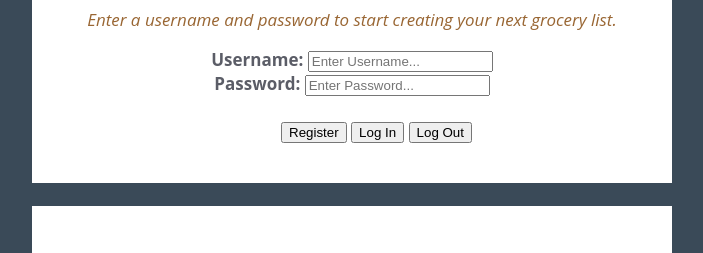
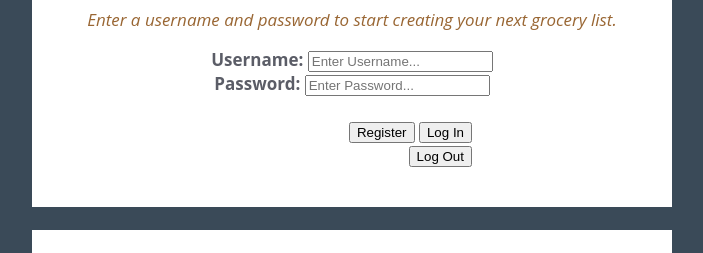
Before and after one commit to mlscandinaro/comp20final, a website: page index.html in a window 1280 px wide. Shown: the part 463-716 px from the top of the page, without its empty margins (288-991 px from the left). Drawn offline with Linux system fonts and the light colour scheme.

Commit message:
Update index.html

```diff
--- a/index.html
+++ b/index.html
@@ -144,9 +144,15 @@ maya scandinaro
                     <div class="buttonbox">
                     <button type="submit" name="signUpBttn">Register</button>
                     <button type="submit" name="logBttn">Log In</button>
-                    <button type="submit" name="logOutBttn">Log Out</button>
                     </div>
                 </form>
+
+                <form method="get" action="https://comp20finalgrocerylist.herokuapp.com/">
+                  <div class="buttonbox">
+                    <button type="submit" name="logOutBttn">Log Out</button>
+                  </div>
+                </form>
+
             </section><br>
 
             <section class='section'>
```
